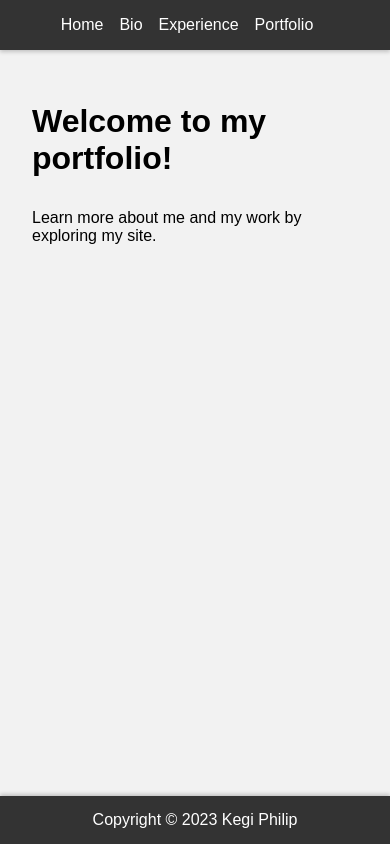
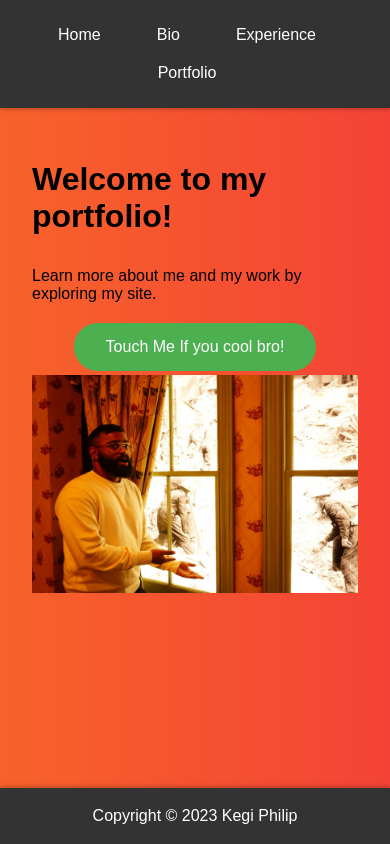
Before and after one commit to xKegix/WebProject-Week4, a plain HTML site: page index.html in a window 390 px wide. Drawn offline with Linux system fonts and the light colour scheme.

Commit message:
everything working and space used well, footer getting stuck when scrolling fixed

```diff
--- a/index.html
+++ b/index.html
@@ -4,6 +4,8 @@
     <meta charset="UTF-8">
     <meta name="viewport" content="width=device-width, initial-scale=1.0">
     <link rel="stylesheet" type="text/css" href="style.css">
+    <script src="script.js"></script>
+
     <title>My Portfolio</title>
   </head>
   <body>
@@ -18,6 +20,10 @@
     <main>
       <h1>Welcome to my portfolio!</h1>
       <p>Learn more about me and my work by exploring my site.</p>
+      <button>Touch Me If you cool bro!</button>
+      <div style="text-align:center;">
+        <img src="/images/me.jpg" alt="Picture of me in WW1.">
+      </div>
     </main>
     <footer>
       <p>Copyright &copy; 2023 Kegi Philip</p>
--- a/style.css
+++ b/style.css
@@ -1,8 +1,22 @@
-body {
+html, body {
   font-family: Arial, sans-serif;
-    background-color: #f2f2f2;
   margin: 0;
   padding: 0;
+  background-image: linear-gradient(to right, #FFC107, #F44336);
+  background-size: 400% 400%;
+  animation: BackgroundAnimation 10s ease infinite;
+}
+
+@keyframes BackgroundAnimation {
+  0% {
+    background-position: 0% 50%;
+  }
+  50% {
+    background-position: 100% 50%;
+  }
+  100% {
+    background-position: 0% 50%;
+  }
 }
 
 header {
@@ -23,6 +37,9 @@ body {
   color: #fff;
   text-decoration: none;
   margin-right: 1rem;
+  padding: 10px 20px;
+  text-align: center;
+  box-sizing: border-box;
 }
 
 main {
@@ -30,6 +47,7 @@ body {
   flex-direction: column;
   align-items: center;
   padding: 2rem;
+  min-height: calc(100% - 56px);
 }
 
 h1 {
@@ -43,21 +61,57 @@ body {
   display: flex;
   justify-content: center;
   align-items: center;
-    height: 3rem;
+  height: 56px;
   bottom: 0;
   width: 100%;
-    position: absolute;
+  position: fixed;
   box-shadow: 0px -2px 4px rgba(0, 0, 0, 0.2);
 }
 
-  @media only screen and (max-width: 600px) {
-    header {
-      flex-direction: column;
-      align-items: center;
+button {
+  background-color: #4CAF50;
+  color: white;
+  padding: 15px 32px;
+  text-align: center;
+  text-decoration: none;
+  display: inline-block;
+  font-size: 16px;
+  margin: 4px 2px;
+  border-radius: 50px;
+  border: none;
+  cursor: pointer;
+  transition: all 0.3s ease-in-out;
 }
 
+button:hover {
+  transform: scale(1.1);
+  box-shadow: 0px 0px 10px #4CAF50;
+}
+
+button:active {
+  transform: scale(0.9);
+}
+
+img {
+  max-width: 500px;
+  width: 100%;
+  height: auto;
+}
+
+@media (min-width: 600px) {
+  header nav a {
+    padding: 10px;
+    width: auto;
+  }
+}
+
+@media (max-width: 600px) {
   header nav {
-      width: 100%;
+    display: flex;
+    flex-wrap: wrap;
     justify-content: center;
   }
+  main {
+    min-height: calc(100%)
   }
+}
```
Also changed, not shown: portfolio.html (+33 -5 lines), script.js (added, +12 -0 lines), images/me.jpg (added). Lines whose indentation alone changed are shown as unchanged.
